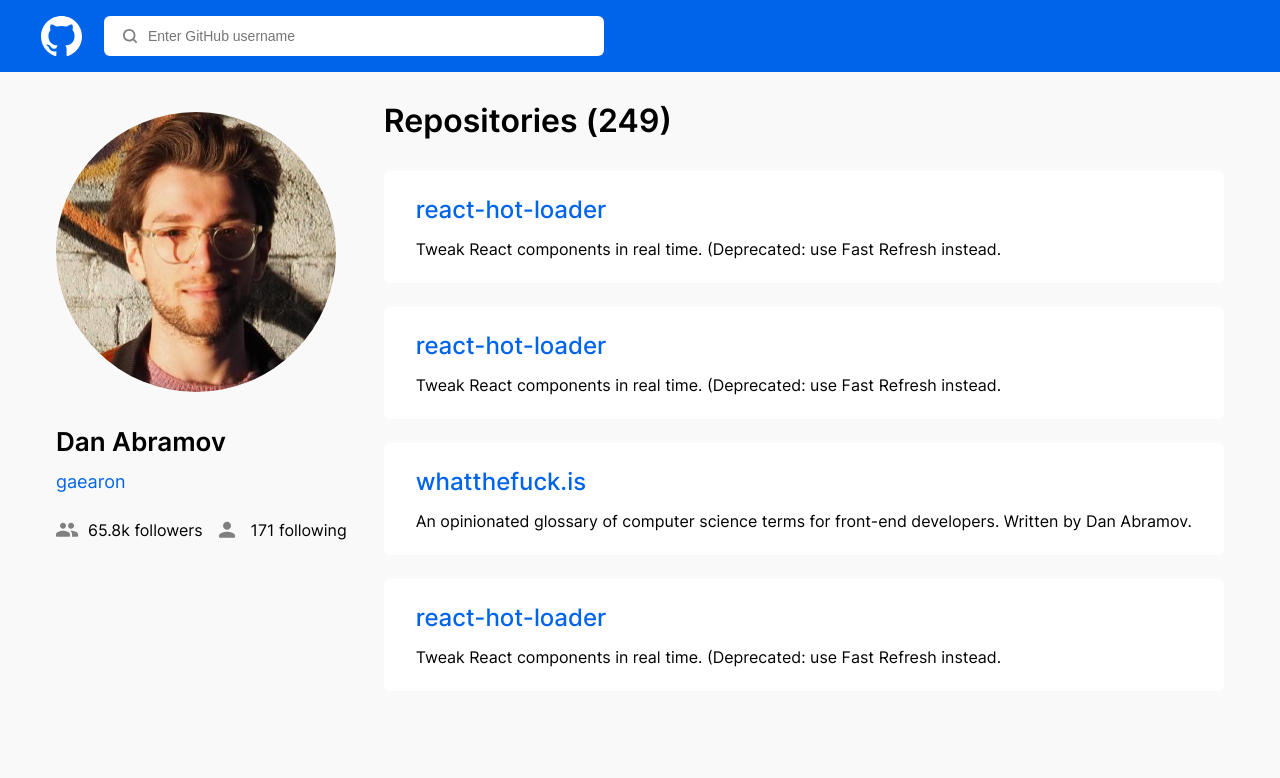
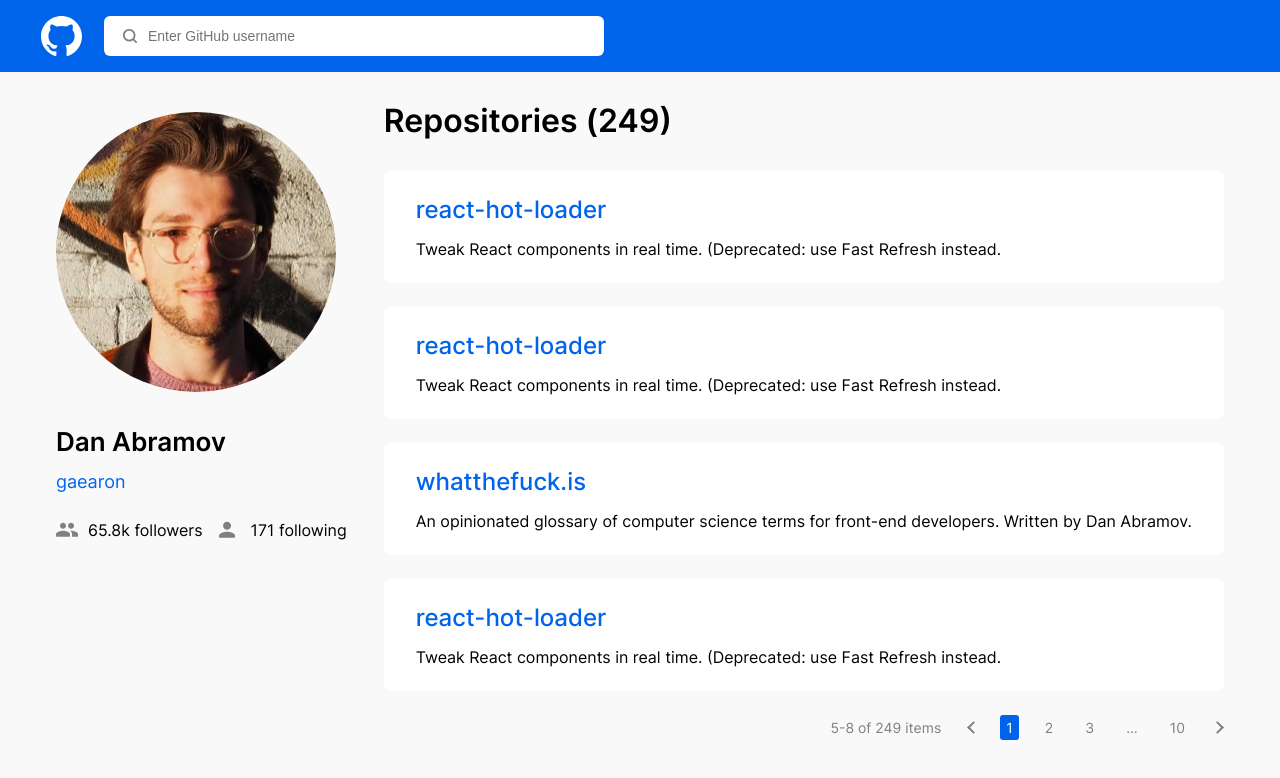
Before and after one commit to tGulevich/github-users, a React (Create React App) app: page / in a window 1280 px wide. Shown: the top 778 px of the page. Built offline with nearby package versions, Linux system fonts and the light colour scheme.

Commit message:
add pagination

```diff
--- a/package.json
+++ b/package.json
@@ -9,6 +9,7 @@
     "node-sass": "^4.14.1",
     "react": "^17.0.2",
     "react-dom": "^17.0.2",
+    "react-paginate": "^7.1.3",
     "react-scripts": "4.0.3",
     "web-vitals": "^1.0.1"
   },
--- /dev/null
+++ b/src/components/Pagination/Pagination.jsx
@@ -0,0 +1,29 @@
+import ReactPaginate from 'react-paginate';
+import './Pagination.scss'
+
+function Pagination() {
+  return (
+    <div className="Pagination">
+      <div className="Pagination__info">
+        5-8 of 249 items
+      </div>
+      <ReactPaginate
+        previousLabel={'<'}
+        nextLabel={'>'}
+        breakLabel={'...'}
+        breakClassName={'Pagination__btn'}
+        // pageCount={this.state.pageCount}
+        marginPagesDisplayed={1}
+        pageRangeDisplayed={2}
+        // onPageChange={this.handlePageClick}
+        containerClassName={'Pagination__container'}
+        pageClassName={'Pagination__btn'}
+        previousClassName={'Pagination__arrow Pagination__arrow_prev'}
+        nextClassName={'Pagination__arrow Pagination__arrow_next'}
+        activeClassName={'Pagination__btn_active'}
+      />
+    </div>
+  );
+}
+
+export default Pagination;
--- /dev/null
+++ b/src/components/Pagination/Pagination.scss
@@ -0,0 +1,68 @@
+.Pagination {
+  display: flex;
+  justify-content: flex-end;
+
+  &__info {
+    display: flex;
+    align-items: center;
+    margin-right: 28px;
+    font-size: 14px;
+    line-height: 21px;
+  }
+
+  &__container {
+    display: flex;
+    align-items: center;
+    list-style: none;
+    color: #808080;
+  }
+
+  &__btn {
+    margin: 0 10px;
+    padding: 2px 6px;
+    font-family: 'Inter-Regular', sans-serif;
+    font-size: 14px;
+    line-height: 21px;
+    cursor: pointer;
+
+    &:hover {
+      color: #0064EB;
+    }
+
+    &_active {
+      color: #fff;
+      background: #0064EB;
+      border-radius: 3px;
+
+      &:hover {
+        color: #fff;
+      }
+    }
+  }
+
+  &__arrow {
+    width: 9px;
+    height: 9px;
+    display: inline-block;
+    color: transparent;
+    border: solid #808080;
+    border-width: 0 2px 2px 0;
+    cursor: pointer;
+
+    &:hover {
+      border: solid #0064EB;
+      border-width: 0 2px 2px 0;
+    }
+
+    &_prev {
+      transform: rotate(135deg);
+      margin-right: 12px;
+    }
+
+    &_next {
+      margin-left: 12px;
+      margin-right: 2px;
+      transform: rotate(-45deg);
+    }
+  }
+}
--- a/src/components/Repositories/Repositories.jsx
+++ b/src/components/Repositories/Repositories.jsx
@@ -1,4 +1,5 @@
 import './Repositories.scss';
+import Pagination from '../Pagination/Pagination';
 
 function Repositories() {
   return (
@@ -38,6 +39,7 @@
           </p>
         </div>
       </div>
+      <Pagination />
     </div>
   );
 }
```
Also changed, not shown: 1 other file (tests, documents, lock files or other folders).
